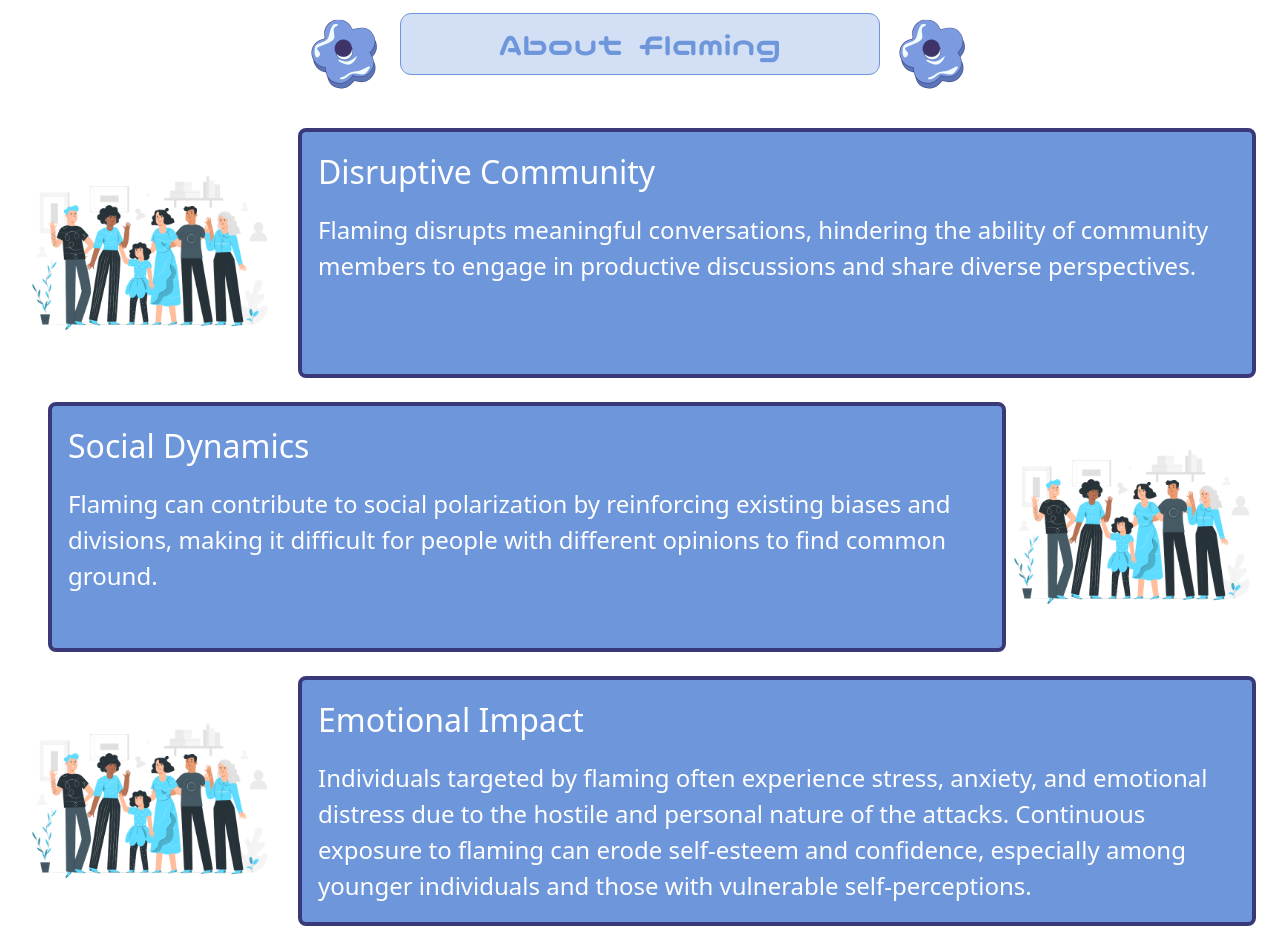
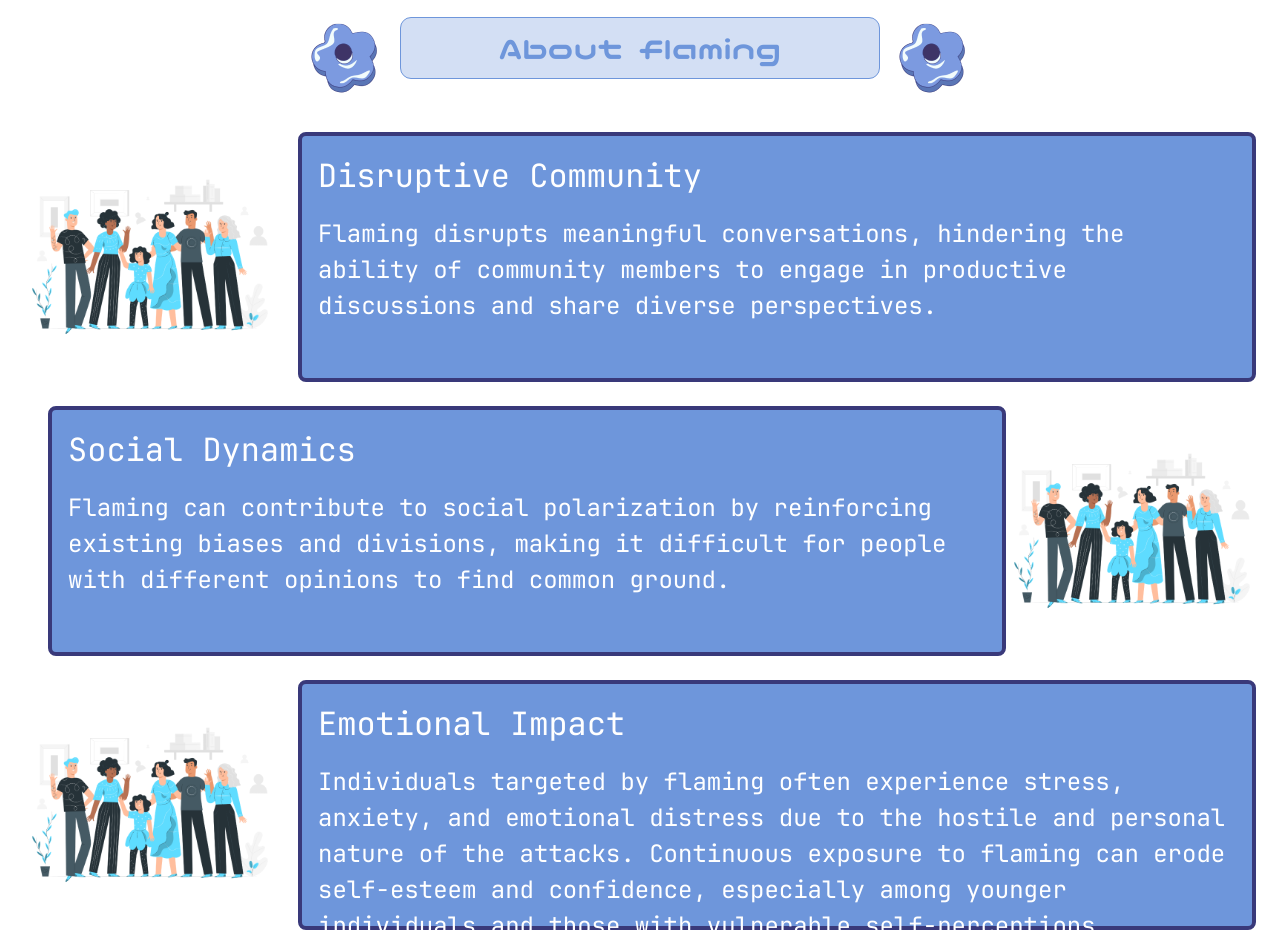
Before and after one commit to viqeey/newjeans.github.io, a plain HTML site: page index.html in a window 1280 px wide. Shown: the part 794-1738 px from the top of the page. Drawn offline with nearby package versions, Linux system fonts and the light colour scheme.

Commit message:
fonts n edits

```diff
--- a/components/cbbl.css
+++ b/components/cbbl.css
@@ -4,7 +4,7 @@
   font-family: 'jetbrains mono';
   position: relative;
   display: inline-block;
-  padding: 6px 10px 6px 10px;
+  padding: 10px 12px 6px 12px;
   margin: 10px 9px 29px 6px;
   text-align: center;
   border-radius: 5px;
--- a/index.html
+++ b/index.html
@@ -48,19 +48,19 @@
         </div>
         <div class="d-flex justify-content-between mx-4 bigContainerColor mt-4">
             <img src="./images/about-1.png" alt="about1">
-            <div class="containerColor rounded-3 p-3 ms-4">
+            <div class="containerColor rounded-3 p-3 ms-4" style="font-family: 'jetbrains mono';">
                 <p class="fs-2 text-white">Disruptive Community</p>
                 <p class="text-white fs-4">Flaming disrupts meaningful conversations, hindering the ability of community members to engage in productive discussions and share diverse perspectives.</p>
             </div>
         </div>
         <div class="d-flex justify-content-between mx-4 bigContainerColor mt-4">
-            <div class="containerColor rounded-3 p-3 ms-4">
+            <div class="containerColor rounded-3 p-3 ms-4" style="font-family: 'jetbrains mono';">
                 <p class="fs-2 text-white">Social Dynamics</p>
                 <p class="text-white fs-4">Flaming can contribute to social polarization by reinforcing existing biases and divisions, making it difficult for people with different opinions to find common ground.</p>
             </div>
             <img src="./images/about-1.png" alt="about1">
         </div>
-        <div class="d-flex justify-content-between mx-4 bigContainerColor mt-4">
+        <div class="d-flex justify-content-between mx-4 bigContainerColor mt-4" style="font-family: 'jetbrains mono';">
             <img src="./images/about-1.png" alt="about1">
             <div class="containerColor rounded-3 p-3 ms-4">
                 <p class="fs-2 text-white">Emotional Impact</p>
--- a/styles.css
+++ b/styles.css
@@ -19,6 +19,11 @@ nav {
     background-repeat: no-repeat;
     background: no-repeat center/100% url("./images/home-background.png");
     height: 700px;
+}
+
+@font-face {
+    font-family: 'jetbrains mono';
+    src: url('./components/JetBrainsMono-Regular.ttf');
 }
 
 @font-face {
```
